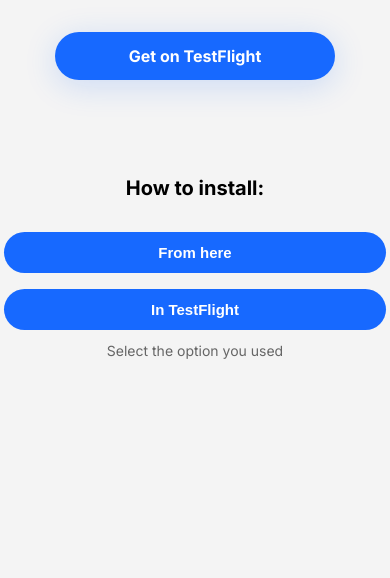
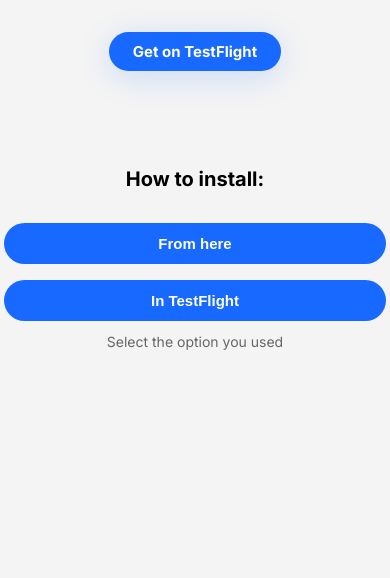
Before and after one commit to lasangainc/DisCard-Site, a plain HTML site: page downloads.html in a window 390 px wide. Shown: the part 266-844 px from the top of the page. Drawn offline with Linux system fonts and the light colour scheme.

Commit message:
Update downloads.html

```diff
--- a/downloads.html
+++ b/downloads.html
@@ -192,6 +192,20 @@
     .mobile-only {
       display: none;
     }
+    .mobile-only .downloads-btn {
+      max-width: 180px;
+      width: auto;
+      display: inline-block;
+      font-size: 15px;
+      padding: 10px 24px;
+      margin: 0 auto;
+      text-align: center;
+      border-radius: 999px;
+    }
+    .mobile-only {
+      display: none;
+      text-align: center;
+    }
     @media (max-width: 700px) {
       .downloads-title {
         font-size: 32px;
```
